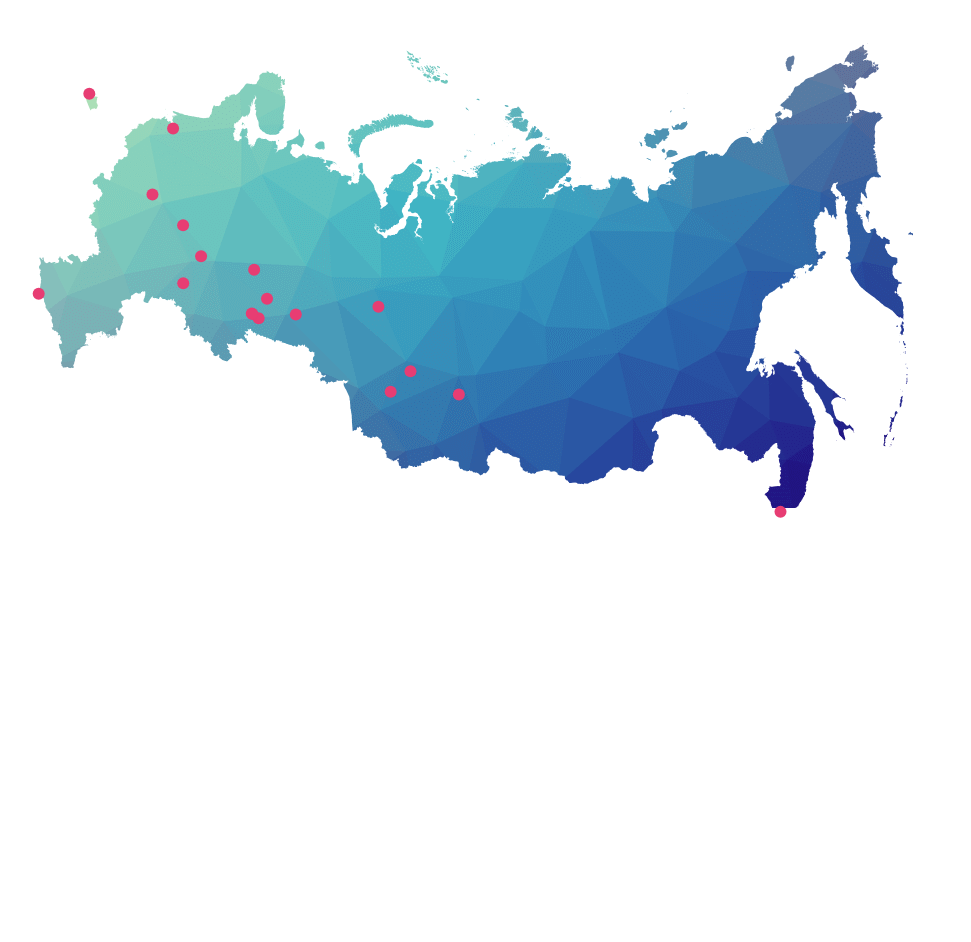
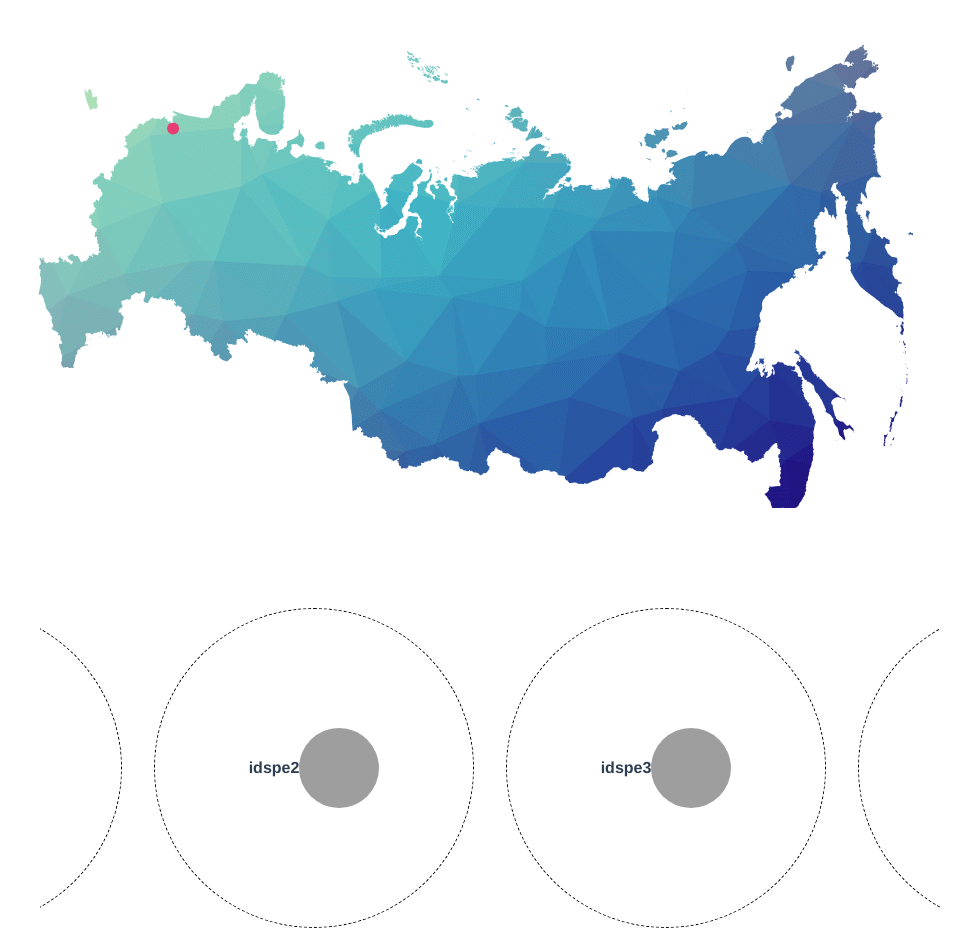
Before and after one commit to Minilfat/d3-vue, a Vue app: page / in a window 1280 px wide. Shown: the top 942 px of the page, without its empty margins (150-1121 px from the left). Before the commit the page ends 800 px from the top, so only its background shows below. Built offline with nearby package versions, Linux system fonts and the light colour scheme; grey boxes are pictures that could not be loaded.

Commit message:
WIP on slider

```diff
--- a/package.json
+++ b/package.json
@@ -10,6 +10,7 @@
   "dependencies": {
     "core-js": "^3.6.5",
     "d3": "^6.1.1",
+    "hooper": "^0.3.4",
     "topojson-client": "^3.1.0",
     "vue": "^2.6.11"
   },
--- a/src/App.vue
+++ b/src/App.vue
@@ -1,11 +1,16 @@
 <template>
   <div id="app">
     <Map :universities="universities" />
+
+    <div style="padding: 20px 0">
+      <UniversitiesSlider :sliderData="sliderData" />
+    </div>
   </div>
 </template>
 
 <script>
 import Map from "./components/Map.vue";
+import UniversitiesSlider from "./components/UniversitiesSlider.vue";
 
 const data = [
   {
@@ -17,118 +22,120 @@ const data = [
       { id: "idspe3", name: "НИУ ВШЭ в Санкт-Петербурге", bgImageUrl: "/assets/sphse.png" },
       { id: "idspe4", name: "СПбГЭТУ «ЛЭТИ»", bgImage: "/assets/sphse.png" }
     ]
-  },
-  {
-    location: { latitude: 53.2120118, longitude: 50.1753568 },
-    city: "SAMARA",
-    universities: [{ id: "idsam1", name: "Самарский университет", bgImageUrl: "/assets/samara.png" }]
-  },
-  {
-    location: { latitude: 56.9219608, longitude: 84.950256 },
-    city: "TOMSK",
-    universities: [
-      { id: "idtom1", name: "ТПУ", bgImageUrl: "/assets/tpu.png" },
-      { id: "idtom2", name: "ТГУ", bgImageUrl: "/assets/tgu.png" }
-    ]
-  },
-  {
-    location: { latitude: 57.1590108, longitude: 65.5279635 },
-    city: "TYUMEN",
-    universities: [{ id: "idtyu1", name: "ФГАОУ ВО «Тюменский государственный университет»", bgImageUrl: "/assets/tymgu.png" }]
-  },
-  {
-    location: { latitude: 56.8403246, longitude: 60.6138365 },
-    city: "EKATERINBURG",
-    universities: [{ id: "idsve1", name: "УрФУ", bgImageUrl: "/assets/urfu.png" }]
-  },
-  {
-    location: { latitude: 55.7614635, longitude: 37.6309452 },
-    city: "MOSCOW",
-    universities: [
-      { id: "idmow1", name: "НИУ ВШЭ", bgImageUrl: "/assets/hse.png" },
-      { id: "idmow2", name: "РУДН", bgImageUrl: "/assets/urfu.png" },
-      { id: "idmow3", name: "МИСиС", bgImageUrl: "/assets/misis.png" },
-      { id: "idmow4", name: "Сеченовский университет", bgImageUrl: "/assets/sechenov.png" },
-      { id: "idmow5", name: "НИЯУ МИФИ", bgImageUrl: "/assets/mifi.png" },
-      { id: "idmow6", name: "МФТИ", bgImageUrl: "/assets/mfti.png" }
-    ]
-  },
-  {
-    location: { latitude: 56.3299584, longitude: 43.9201353 },
-    city: "NIZNOVGOROD",
-    universities: [
-      { id: "idniz1", name: "НИУ ВШЭ", bgImageUrl: "/assets/hsenn.png" },
-      { id: "idniz2", name: "УНН", bgImageUrl: "/assets/unn.png" }
-    ]
-  },
-  {
-    location: { latitude: 58.010727, longitude: 56.2798073 },
-    city: "PERM",
-    universities: [{ id: "idper1", name: "НИУ ВШЭ", bgImageUrl: "/assets/hseper.png" }]
-  },
-  {
-    location: { latitude: 55.1604494, longitude: 61.3679071 },
-    city: "Chelyabinsk",
-    universities: [{ id: "idche1", name: "ЮУРГУ", bgImageUrl: "/assets/uyrgu.png" }]
-  },
-  {
-    location: { latitude: 55.1367954, longitude: 60.2646142 },
-    city: "ZLATOUS",
-    universities: [{ id: "idche2", name: "ФИЛИАЛ ЮУРГУ (НИУ)", bgImageUrl: "/assets/zlatous.png" }]
-  },
-  {
-    location: { latitude: 55.143134, longitude: 60.1484693 },
-    city: "MIASS",
-    universities: [{ id: "idche3", name: "ФИЛИАЛ ЮУРГУ (НИУ)", bgImageUrl: "/assets/miass.png" }]
-  },
-  {
-    location: { latitude: 54.8453476, longitude: 83.0904755 },
-    city: "NOVOSIBIRSK",
-    universities: [
-      { id: "idnvs1", name: "НГУ", bgImageUrl: "/assets/nsu.png" },
-      { id: "idnvs2", name: "НЮИ", bgImageUrl: "/assets/nyu.png" }
-    ]
-  },
-  {
-    location: { latitude: 54.7242934, longitude: 20.5252919 },
-    city: "KALININGRAD",
-    universities: [{ id: "idkgd1", name: "Балтийский федеральный университет имени Иммануила Канта", bgImageUrl: "/assets/bsukanta.png" }]
-  },
-  {
-    location: { latitude: 43.4335161, longitude: 39.9156999 },
-    city: "SOCHI",
-    universities: [{ id: "idnkda1", name: "Сочинский институт Российского универсиета дружбы народов", bgImageUrl: "/assets/rudnsochi.png" }]
-  },
-  {
-    location: { latitude: 55.790447, longitude: 49.1192462 },
-    city: "KAZAN",
-    universities: [{ id: "idta1", name: "КФУ", bgImageUrl: "/assets/kfu.png" }]
-  },
-  {
-    location: { latitude: 43.0244636, longitude: 131.8916229 },
-    city: "RUSSKIOSTROV",
-    universities: [{ id: "idpri1", name: "ДВФУ", bgImageUrl: "/assets/dvfu.png" }]
-  },
-  {
-    location: { latitude: 56.0099917, longitude: 92.7690147 },
-    city: "KRASNOYARSK",
-    universities: [{ id: "idkya1", name: "Сибирский федеральный университет", bgImageUrl: "/assets/SibFU.png" }]
-  },
-  {
-    location: { latitude: 60.945878, longitude: 76.5543872 },
-    city: "NIZHNEVARTOVSK",
-    universities: [{ id: "idkhm1", name: "ЮУрГУ филиал", bgImageUrl: "/assets/chel.png" }]
   }
+  // {
+  //   location: { latitude: 53.2120118, longitude: 50.1753568 },
+  //   city: "SAMARA",
+  //   universities: [{ id: "idsam1", name: "Самарский университет", bgImageUrl: "/assets/samara.png" }]
+  // },
+  // {
+  //   location: { latitude: 56.9219608, longitude: 84.950256 },
+  //   city: "TOMSK",
+  //   universities: [
+  //     { id: "idtom1", name: "ТПУ", bgImageUrl: "/assets/tpu.png" },
+  //     { id: "idtom2", name: "ТГУ", bgImageUrl: "/assets/tgu.png" }
+  //   ]
+  // },
+  // {
+  //   location: { latitude: 57.1590108, longitude: 65.5279635 },
+  //   city: "TYUMEN",
+  //   universities: [{ id: "idtyu1", name: "ФГАОУ ВО «Тюменский государственный университет»", bgImageUrl: "/assets/tymgu.png" }]
+  // },
+  // {
+  //   location: { latitude: 56.8403246, longitude: 60.6138365 },
+  //   city: "EKATERINBURG",
+  //   universities: [{ id: "idsve1", name: "УрФУ", bgImageUrl: "/assets/urfu.png" }]
+  // },
+  // {
+  //   location: { latitude: 55.7614635, longitude: 37.6309452 },
+  //   city: "MOSCOW",
+  //   universities: [
+  //     { id: "idmow1", name: "НИУ ВШЭ", bgImageUrl: "/assets/hse.png" },
+  //     { id: "idmow2", name: "РУДН", bgImageUrl: "/assets/urfu.png" },
+  //     { id: "idmow3", name: "МИСиС", bgImageUrl: "/assets/misis.png" },
+  //     { id: "idmow4", name: "Сеченовский университет", bgImageUrl: "/assets/sechenov.png" },
+  //     { id: "idmow5", name: "НИЯУ МИФИ", bgImageUrl: "/assets/mifi.png" },
+  //     { id: "idmow6", name: "МФТИ", bgImageUrl: "/assets/mfti.png" }
+  //   ]
+  // },
+  // {
+  //   location: { latitude: 56.3299584, longitude: 43.9201353 },
+  //   city: "NIZNOVGOROD",
+  //   universities: [
+  //     { id: "idniz1", name: "НИУ ВШЭ", bgImageUrl: "/assets/hsenn.png" },
+  //     { id: "idniz2", name: "УНН", bgImageUrl: "/assets/unn.png" }
+  //   ]
+  // },
+  // {
+  //   location: { latitude: 58.010727, longitude: 56.2798073 },
+  //   city: "PERM",
+  //   universities: [{ id: "idper1", name: "НИУ ВШЭ", bgImageUrl: "/assets/hseper.png" }]
+  // },
+  // {
+  //   location: { latitude: 55.1604494, longitude: 61.3679071 },
+  //   city: "Chelyabinsk",
+  //   universities: [{ id: "idche1", name: "ЮУРГУ", bgImageUrl: "/assets/uyrgu.png" }]
+  // },
+  // {
+  //   location: { latitude: 55.1367954, longitude: 60.2646142 },
+  //   city: "ZLATOUS",
+  //   universities: [{ id: "idche2", name: "ФИЛИАЛ ЮУРГУ (НИУ)", bgImageUrl: "/assets/zlatous.png" }]
+  // },
+  // {
+  //   location: { latitude: 55.143134, longitude: 60.1484693 },
+  //   city: "MIASS",
+  //   universities: [{ id: "idche3", name: "ФИЛИАЛ ЮУРГУ (НИУ)", bgImageUrl: "/assets/miass.png" }]
+  // },
+  // {
+  //   location: { latitude: 54.8453476, longitude: 83.0904755 },
+  //   city: "NOVOSIBIRSK",
+  //   universities: [
+  //     { id: "idnvs1", name: "НГУ", bgImageUrl: "/assets/nsu.png" },
+  //     { id: "idnvs2", name: "НЮИ", bgImageUrl: "/assets/nyu.png" }
+  //   ]
+  // },
+  // {
+  //   location: { latitude: 54.7242934, longitude: 20.5252919 },
+  //   city: "KALININGRAD",
+  //   universities: [{ id: "idkgd1", name: "Балтийский федеральный университет имени Иммануила Канта", bgImageUrl: "/assets/bsukanta.png" }]
+  // },
+  // {
+  //   location: { latitude: 43.4335161, longitude: 39.9156999 },
+  //   city: "SOCHI",
+  //   universities: [{ id: "idnkda1", name: "Сочинский институт Российского универсиета дружбы народов", bgImageUrl: "/assets/rudnsochi.png" }]
+  // },
+  // {
+  //   location: { latitude: 55.790447, longitude: 49.1192462 },
+  //   city: "KAZAN",
+  //   universities: [{ id: "idta1", name: "КФУ", bgImageUrl: "/assets/kfu.png" }]
+  // },
+  // {
+  //   location: { latitude: 43.0244636, longitude: 131.8916229 },
+  //   city: "RUSSKIOSTROV",
+  //   universities: [{ id: "idpri1", name: "ДВФУ", bgImageUrl: "/assets/dvfu.png" }]
+  // },
+  // {
+  //   location: { latitude: 56.0099917, longitude: 92.7690147 },
+  //   city: "KRASNOYARSK",
+  //   universities: [{ id: "idkya1", name: "Сибирский федеральный университет", bgImageUrl: "/assets/SibFU.png" }]
+  // },
+  // {
+  //   location: { latitude: 60.945878, longitude: 76.5543872 },
+  //   city: "NIZHNEVARTOVSK",
+  //   universities: [{ id: "idkhm1", name: "ЮУрГУ филиал", bgImageUrl: "/assets/chel.png" }]
+  // }
 ];
 
 export default {
   name: "App",
   components: {
-    Map
+    Map,
+    UniversitiesSlider
   },
   data() {
     return {
-      universities: data
+      universities: data,
+      sliderData: data.reduce((acc, item) => acc.concat(item.universities), [])
     };
   }
 };
@@ -142,4 +149,8 @@ export default {
   text-align: center;
   color: #2c3e50;
 }
+
+* {
+  box-sizing: border-box;
+}
 </style>
--- /dev/null
+++ b/src/components/UniversitiesSlider.vue
@@ -0,0 +1,86 @@
+<template>
+  <div class="carousel-view">
+    <transition-group class="carousel" tag="div">
+      <div v-for="uni in data" :key="uni.id" class="slide">
+        <h4>{{ uni.id }}</h4>
+        <UniversitiesSliderItem :isActive="false" bgImage="https://cdn0.iconfinder.com/data/icons/flat-round-system/512/android-128.png" />
+      </div>
+    </transition-group>
+
+    <div class="carousel-controls">
+      <button class="carousel-controls__button" @click="previous">prev</button>
+      <button class="carousel-controls__button" @click="next">next</button>
+    </div>
+  </div>
+</template>
+
+<script>
+/* eslint-disable no-unused-vars */
+
+import UniversitiesSliderItem from "./UniversitiesSliderItem";
+
+export default {
+  name: "UniversitiesSlider",
+  components: {
+    UniversitiesSliderItem
+  },
+  props: {
+    sliderData: Array
+  },
+  data() {
+    return {
+      data: this.sliderData
+    };
+  },
+  methods: {
+    next() {
+      const first = this.data.shift();
+      this.data = this.data.concat(first);
+    },
+    previous() {
+      const last = this.data.pop();
+      this.data = [last].concat(this.data);
+    }
+  },
+
+  mounted() {
+    // this.loadData();
+  },
+
+  computed: {
+    // sliderData() {
+    //   return ;
+    // }
+  }
+};
+</script>
+
+<style>
+.carousel-view {
+  display: flex;
+  flex-direction: column;
+  align-items: center;
+}
+
+.carousel {
+  display: flex;
+  justify-content: center;
+  align-items: center;
+  overflow: hidden;
+
+  width: 80vw;
+  max-width: 900px;
+}
+
+.slide {
+  flex: 0 0 20em;
+  height: 20em;
+  margin: 1em;
+  display: flex;
+  justify-content: center;
+  align-items: center;
+  border: 0.1em dashed #000;
+  border-radius: 50%;
+  transition: transform 0.3s ease-in-out;
+}
+</style>
--- /dev/null
+++ b/src/components/UniversitiesSliderItem.vue
@@ -0,0 +1,39 @@
+// UniversitiesSliderItem
+<template>
+  <div class="circle">
+    <img :src="bgImage" alt="uni" />
+  </div>
+</template>
+
+<script>
+/* eslint-disable no-unused-vars */
+
+export default {
+  name: "UniversitiesSliderItem",
+  props: {
+    isActvie: Boolean,
+    bgImage: String
+  },
+  data() {
+    return {};
+  },
+  methods: {},
+
+  mounted() {
+    // this.loadData();
+  }
+};
+</script>
+
+<style scoped>
+.circle {
+  width: 80px;
+  height: 80px;
+}
+
+.circle img {
+  width: 100%;
+  height: 100%;
+  border-radius: 50%;
+}
+</style>
```
Also changed, not shown: 1 other file (tests, documents, lock files or other folders).
